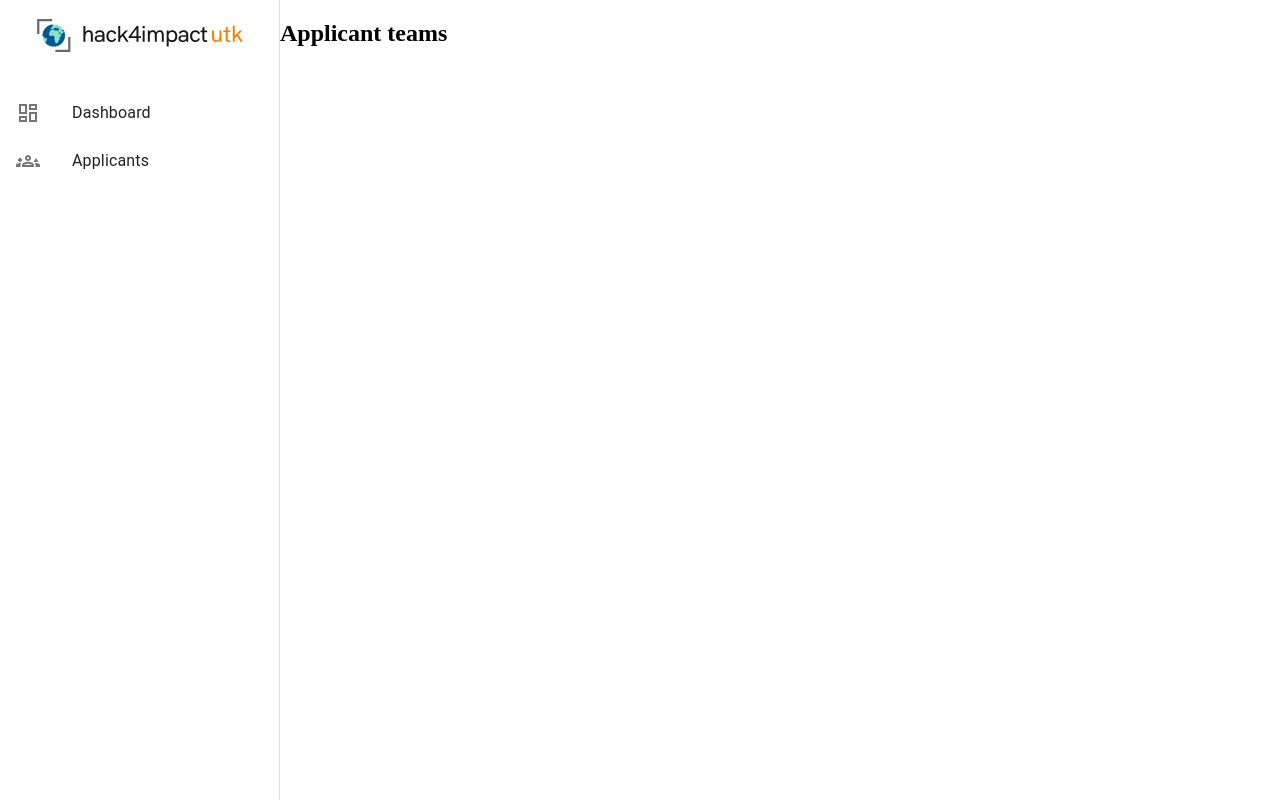
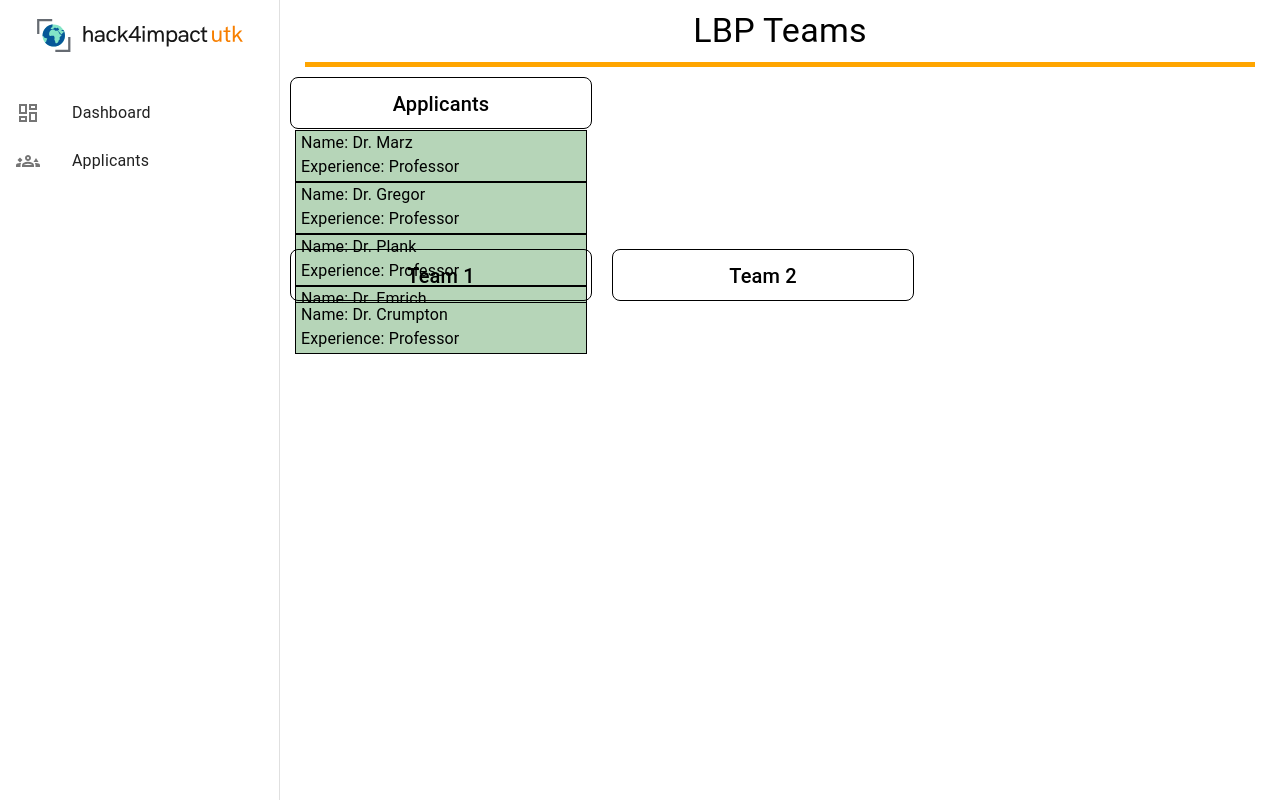
Before and after one commit to hack4impact-utk/internal-applications, a Next.js app in the folder apps/applicant-tracking/: page /applicants/teams in a window 1280 px wide. Built offline with nearby package versions, Linux system fonts and the light colour scheme.

Commit message:
Styling page and adding teammate bar

```diff
--- a/apps/applicant-tracking/package.json
+++ b/apps/applicant-tracking/package.json
@@ -11,6 +11,8 @@
   },
   "dependencies": {
     "@mui/x-charts": "7.28.0",
+    "@dnd-kit/core": "^6.3.1",
+    "@dnd-kit/utilities": "^3.2.2",
     "@emotion/react": "^11.13.3",
     "@emotion/styled": "^11.13.0",
     "@hack4impact-utk/internal-models": "file:../../packages/internal-models",
--- /dev/null
+++ b/apps/applicant-tracking/src/app/applicants/teams/page.tsx
@@ -0,0 +1,81 @@
+'use client'
+import Typography from '@mui/material/Typography';
+import React, { useState } from 'react';
+import { DndContext, useSensors, PointerSensor, useSensor } from '@dnd-kit/core';
+import Box from '@mui/material/Box';
+import { TeamList } from '@/components/TeamList';
+
+interface Member {
+    id: string;
+    name?: string;
+    experience?: string;
+    team?: string;
+}
+
+// Member data should be imported in this format. ID can eventually be dynamically assigned on import
+
+let members: Member[] = [
+    {id:'1', name:'Dr. Marz', experience:'Professor', team:'applicants'},
+    {id:'2', name:'Dr. Gregor', experience:'Professor', team:'applicants'},
+    {id:'3', name:'Dr. Plank', experience:'Professor', team:'applicants'},
+    {id:'4', name:'Dr. Emrich', experience:'Professor', team:'applicants'},
+    {id:'5', name:'Dr. Crumpton', experience:'Professor', team:'team1'},
+]
+
+export default function TeamsPage() {
+    const [items, setItems] = useState(members)
+
+    const sensors = useSensors(
+        useSensor(PointerSensor),
+    )
+
+    const [parent, setParent] = useState(null);
+
+    return (
+    <>
+    <Typography variant='h4' align='center' style={{padding: '10px'}}>LBP Teams</Typography>
+    <Box sx={{ width: '95%', height: 5, bgcolor: 'orange', margin: 'auto'}} />
+    <DndContext sensors={sensors} onDragEnd={handleDragEnd}>
+        <div style={{display: 'flex', flexDirection:'row', flexWrap:'wrap', gap:'100px'}}>
+            <TeamList id="applicants" title="Applicants" members={items.filter(function(obj) {return obj.team === 'applicants'})}/>
+            <div style={{display: 'flex', flexDirection:'row', flexWrap:'wrap'}}>
+                <TeamList id='team1' title='Team 1' members={items.filter(function(obj) {return obj.team === 'team1'})}/>
+                <TeamList id='team2' title='Team 2' members={items.filter(function(obj) {return obj.team === 'team2'})}/>
+            </div>
+        </div>
+    </DndContext>
+    </>
+    );
+
+    /* Eventually use this instead
+
+    function changeTeam(mem: Member, newteam: string) {
+        let newmem: Member = {
+            id: mem.id,
+            name: mem.name,
+            experience: mem.experience,
+            team: newteam
+        }
+        setItems([...members.filter(function(obj){return obj.id != mem.id}), newmem])
+    }
+    */
+
+    function handleDragEnd(event: any) {
+        const {active, over} = event;
+
+        let mem: Member ={
+            id: active.id,
+            name: active.name,
+            experience: active.experience,
+            team: active.team
+        }
+        let index = items.findIndex(item => item.id === active.id)
+        if(index != -1)
+        {
+            //changeTeam(mem, over.id); <--- Eventually use this instead of next line. better for dynamic updates
+            items[index].team = over.id;
+            setParent(over ? over.id : null);
+        }
+    }
+
+}
--- /dev/null
+++ b/apps/applicant-tracking/src/components/TeamList/TeamItem/index.tsx
@@ -0,0 +1,37 @@
+import React from 'react';
+import { useDraggable } from "@dnd-kit/core";
+import { Box, Typography } from '@mui/material';
+
+interface Member {
+    id: string;
+    name?: string;
+    experience?: string;
+    team?: string;
+}
+
+// These are the member boxes that you drag onto the droppable environments
+
+
+export function TeamItem(props: Member) {
+    const {attributes, listeners, setNodeRef, transform} = useDraggable({id: props.id})
+    const teamId = props.team;
+    const movement = transform ? {
+        transform: `translate3d(${transform.x}px, ${transform.y}px, 0)`,
+    } : undefined;
+
+    const styling = {
+        display: 'flex', justifyContent: 'left', alignItems: 'left', flexDirection:'column',
+        border: '1px solid black', bgcolor:'#b6d5b8',
+        width: 290, height: 50,
+    }
+
+    return (
+        <div ref={setNodeRef} style={movement} {...attributes} {...listeners}>
+            <Box ref={setNodeRef} sx ={styling}>
+                <Typography variant='body1' style={{paddingLeft: '5px'}}>Name: {props.name}</Typography>
+                <Typography variant='body1' style={{paddingLeft: '5px'}}>Experience: {props.experience}</Typography>
+            </Box>
+        </div>
+
+    );
+}
--- /dev/null
+++ b/apps/applicant-tracking/src/components/TeamList/index.tsx
@@ -0,0 +1,42 @@
+import React, { ReactNode, useState } from 'react';
+import { useDroppable } from "@dnd-kit/core";
+import { Box, Typography } from '@mui/material';
+import { TeamItem } from './TeamItem';
+
+interface Member {
+    id: string;
+    name?: string;
+    experience?: string;
+    team?: string;
+}
+
+interface TeamListProperties{
+    id: string;
+    title?: string;
+    children?: ReactNode;
+    members: Member[];
+}
+
+//These are the droppable environments that you can drag members into
+
+
+export function TeamList (props: TeamListProperties){
+    const {setNodeRef} = useDroppable({id: props.id})
+
+    const styling = {
+        display: 'flex', justifyContent: 'top center', alignItems: 'center', flexDirection:'column',
+        borderRadius: 2, border: '1px solid black',
+        width: 300, margin:'10px'
+    }
+
+    const [tall, setTall] = useState(50); //eventually useful if height of the boxes need to be dynamic
+
+    return (
+        <Box ref={setNodeRef} sx ={{...styling, height:tall}}>
+            <Typography variant='h6' style={{padding: '10px'}}>{props.title}</Typography>
+            {props.members.map((member) => (
+                <TeamItem id={member.id} name={member.name} experience={member.experience} team={member.team}/>
+            ))}
+        </Box>
+    );
+}
```
